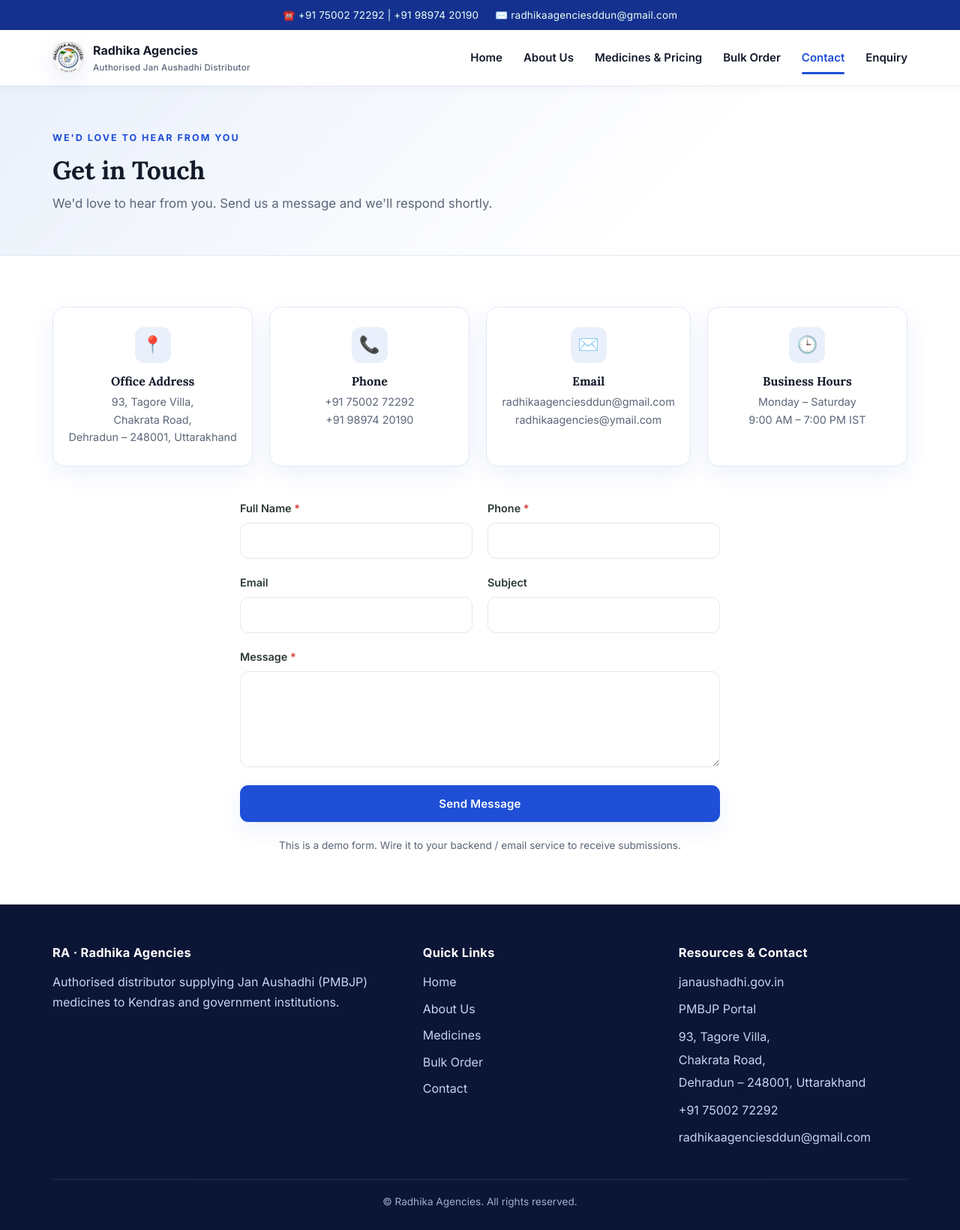
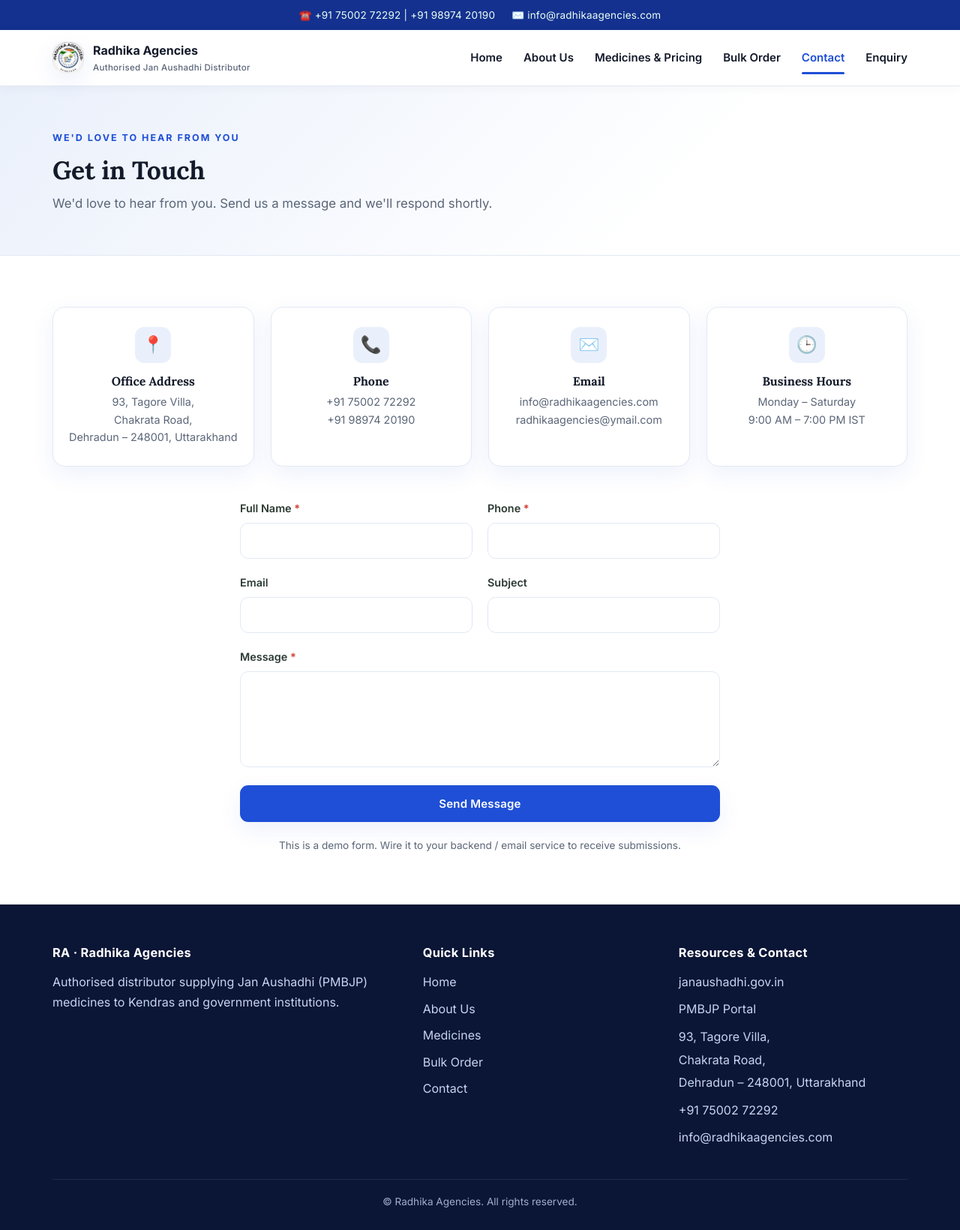
Before and after one commit to mukul11122/radhika-web, a plain HTML site: page contact.html in a window 1280 px wide. Shown: the whole page at 75% size. Drawn offline with Linux system fonts and the light colour scheme.

Commit message:
Update notification emails to info@radhikaagencies.com and radhikaagencies@ymail.com

```diff
--- a/backend/server.js
+++ b/backend/server.js
@@ -13,7 +13,7 @@
 const PORT = process.env.PORT || 3000;
 
 const CONFIG = {
-  notifyEmail: process.env.NOTIFY_EMAIL || 'radhikaagenciesddun@gmail.com',
+  notifyEmail: process.env.NOTIFY_EMAIL || 'info@radhikaagencies.com,radhikaagencies@ymail.com',
   adminUser: process.env.ADMIN_USER || 'admin',
   adminPass: process.env.ADMIN_PASS || 'admin',
   adminSecret: process.env.ADMIN_SECRET || 'dev-secret-change-me',
--- a/contact.html
+++ b/contact.html
@@ -13,7 +13,7 @@
   <div class="topbar">
     <div class="container">
       <span>☎️ <a href="tel:+917500272292">+91 75002 72292</a> | <a href="tel:+919897420190">+91 98974 20190</a></span>
-      <span>✉️ <a href="mailto:radhikaagenciesddun@gmail.com">radhikaagenciesddun@gmail.com</a></span>
+      <span>✉️ <a href="mailto:info@radhikaagencies.com">info@radhikaagencies.com</a></span>
     </div>
   </div>
 
@@ -48,7 +48,7 @@
       <div class="info-grid">
         <div class="info-card"><div class="ico">📍</div><h3>Office Address</h3><p>93, Tagore Villa,<br>Chakrata Road,<br>Dehradun – 248001, Uttarakhand</p></div>
         <div class="info-card"><div class="ico">📞</div><h3>Phone</h3><p><a href="tel:+917500272292">+91 75002 72292</a><br><a href="tel:+919897420190">+91 98974 20190</a></p></div>
-        <div class="info-card"><div class="ico">✉️</div><h3>Email</h3><p><a href="mailto:radhikaagenciesddun@gmail.com">radhikaagenciesddun@gmail.com</a><br><a href="mailto:radhikaagencies@ymail.com">radhikaagencies@ymail.com</a></p></div>
+        <div class="info-card"><div class="ico">✉️</div><h3>Email</h3><p><a href="mailto:info@radhikaagencies.com">info@radhikaagencies.com</a><br><a href="mailto:radhikaagencies@ymail.com">radhikaagencies@ymail.com</a></p></div>
         <div class="info-card"><div class="ico">🕒</div><h3>Business Hours</h3><p>Monday – Saturday<br>9:00 AM – 7:00 PM IST</p></div>
       </div>
 
@@ -108,7 +108,7 @@
             <li><a href="https://pmbjp.gov.in" target="_blank" rel="noopener">PMBJP Portal</a></li>
             <li><address>93, Tagore Villa,<br>Chakrata Road,<br>Dehradun – 248001, Uttarakhand</address></li>
             <li><a href="tel:+917500272292">+91 75002 72292</a></li>
-            <li><a href="mailto:radhikaagenciesddun@gmail.com">radhikaagenciesddun@gmail.com</a></li>
+            <li><a href="mailto:info@radhikaagencies.com">info@radhikaagencies.com</a></li>
           </ul>
         </div>
       </div>
```
